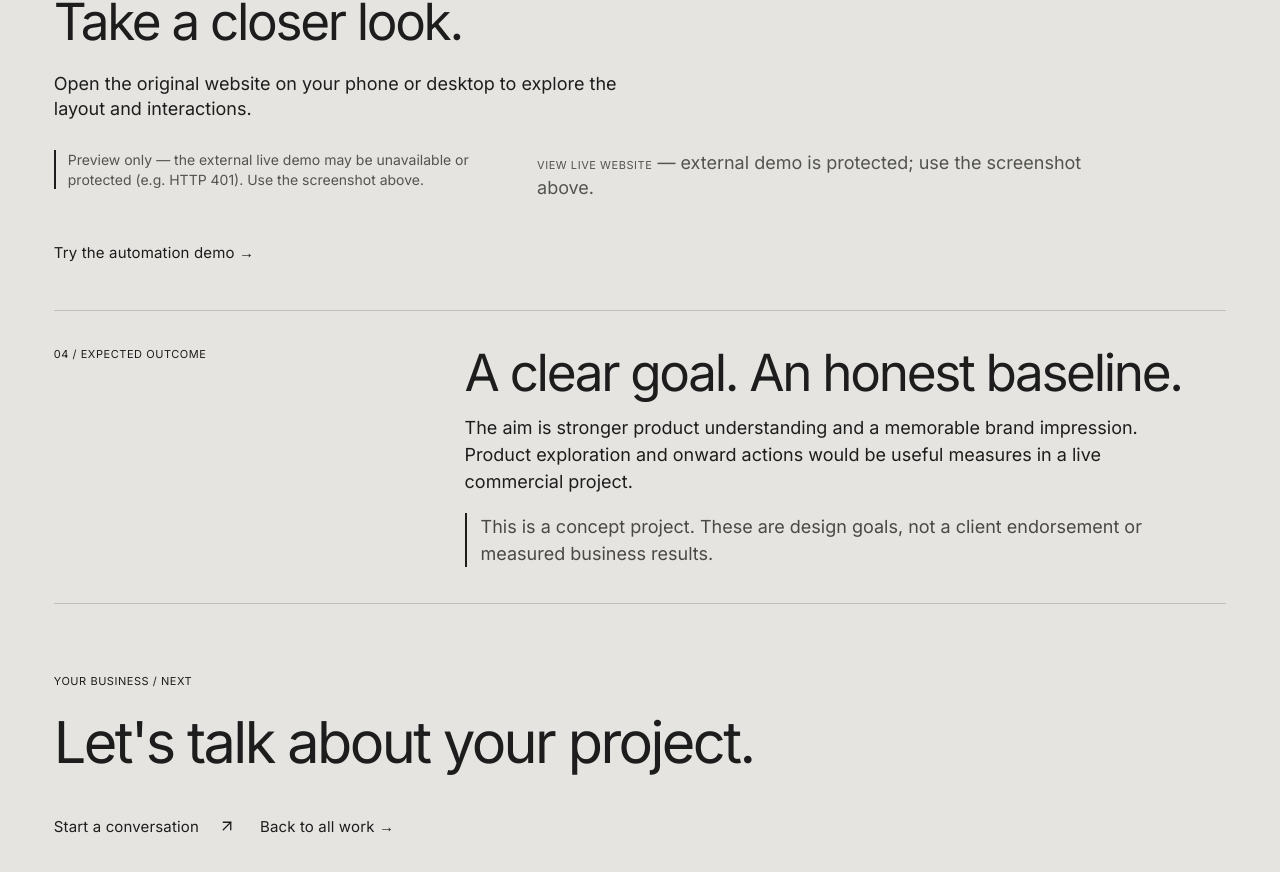
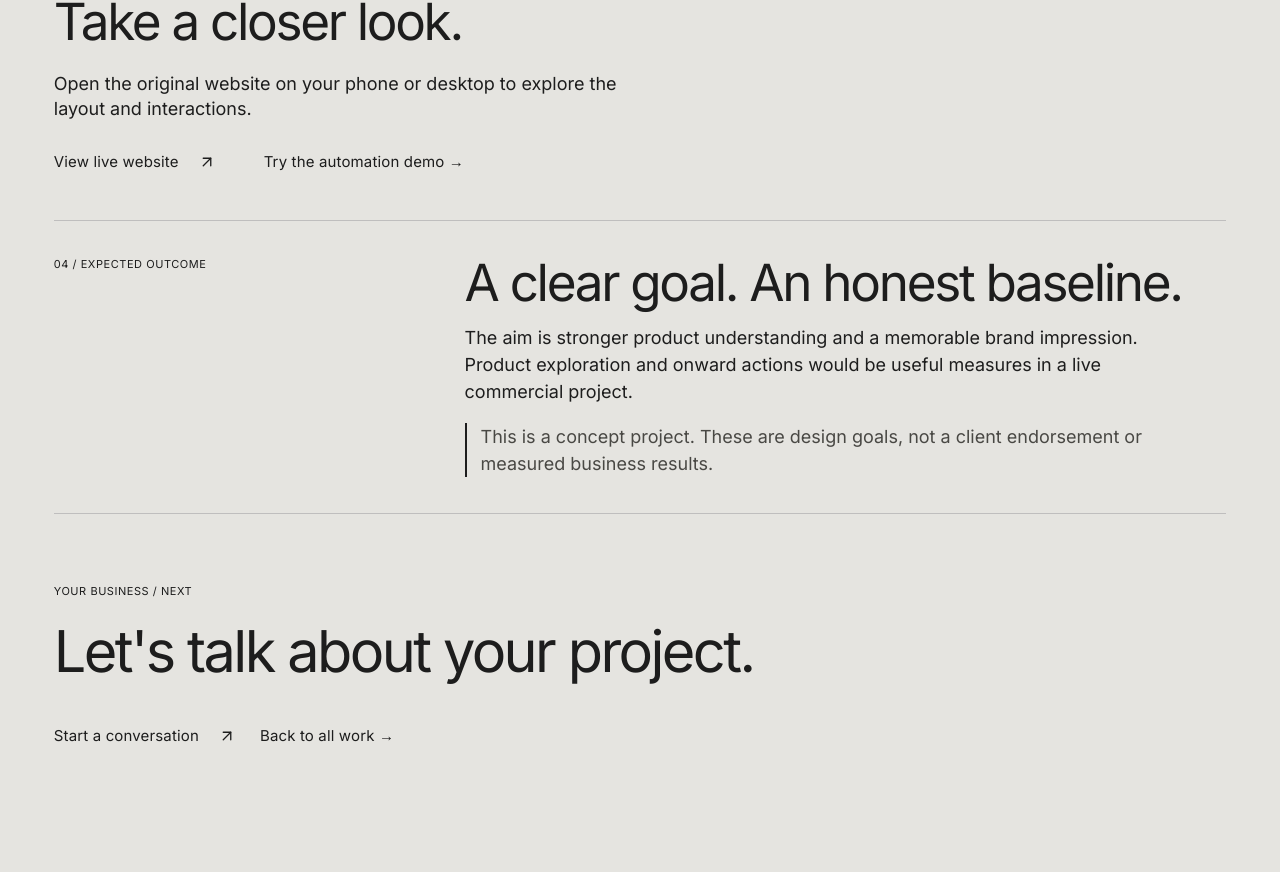
Before and after one commit to devbhattacharya-ai/dev-ai-studio, a Next.js app: page /work/afterdark in a window 1280 px wide. Shown: the part 1963-2835 px from the top of the page. Built offline with nearby package versions, Linux system fonts and the light colour scheme.

Commit message:
fix: always link case Explore to live chatgpt.site demos
Remove auth-wall hide that replaced Explore with plain text.
Case studies open case.url in a new tab; home cards stay /work/[slug].
URLs verified against live source — no changes needed.

```diff
--- a/src/components/CaseLiveExplore.tsx
+++ b/src/components/CaseLiveExplore.tsx
@@ -1,88 +1,26 @@
 "use client";
 
-import { useEffect, useState } from "react";
 import Link from "next/link";
 import { getCaseChrome } from "@/lib/content";
 import { useLanguage } from "@/lib/LanguageContext";
 import { GhostLink } from "./GhostLink";
 
-type Status = "checking" | "ok" | "unavailable";
-
-function isAuthWalledHost(url: string) {
-  try {
-    const host = new URL(url).hostname;
-    return host.endsWith("chatgpt.site") || host.includes("chatgpt.com");
-  } catch {
-    return false;
-  }
-}
-
 /**
- * Resilient “View live website” pattern:
- * - Local screenshot stays the primary preview (rendered by parent).
- * - Never iframe external demos (auth-walled chatgpt.site returns 401).
- * - Soft reachability; protected hosts skip fetch and show liveFallback.
+ * Case studies always expose Explore → case.url (chatgpt.site demos) in a new tab.
+ * Screenshot + case copy stay in the parent. External demos may still 401 for
+ * anonymous visitors — the link remains clickable either way.
  */
 export function CaseLiveExplore({ liveUrl }: { liveUrl: string }) {
   const { lang } = useLanguage();
   const chrome = getCaseChrome(lang);
-  const protectedHost = isAuthWalledHost(liveUrl);
-  const [status, setStatus] = useState<Status>(
-    protectedHost ? "unavailable" : "checking",
-  );
-
-  useEffect(() => {
-    if (protectedHost) {
-      setStatus("unavailable");
-      return;
-    }
-
-    let cancelled = false;
-    const controller = new AbortController();
-    const timer = window.setTimeout(() => controller.abort(), 4500);
-
-    fetch(liveUrl, {
-      method: "HEAD",
-      mode: "no-cors",
-      signal: controller.signal,
-      cache: "no-store",
-    })
-      .then(() => {
-        if (!cancelled) setStatus("ok");
-      })
-      .catch(() => {
-        if (!cancelled) setStatus("unavailable");
-      })
-      .finally(() => {
-        window.clearTimeout(timer);
-      });
-
-    return () => {
-      cancelled = true;
-      controller.abort();
-      window.clearTimeout(timer);
-    };
-  }, [liveUrl, protectedHost]);
+  const demoHref = lang === "mr" ? "/?lang=mr#automation-demo" : "/#automation-demo";
 
   return (
     <div className="case-live-explore">
-      {status === "unavailable" ? (
-        <p className="case-live-fallback" role="status">
-          {chrome.liveFallback}
-        </p>
-      ) : null}
-      {!protectedHost ? (
-        <GhostLink href={liveUrl} external srHint={chrome.exploreLiveSr}>
-          {chrome.exploreLive}
-        </GhostLink>
-      ) : (
-        <p className="case-live-note">
-          <span className="label">{chrome.exploreLive}</span>
-          {" — "}
-          external demo is protected; use the screenshot above.
-        </p>
-      )}
-      <Link className="ghost-link" href="/#automation-demo">
+      <GhostLink href={liveUrl} external srHint={chrome.exploreLiveSr}>
+        {chrome.exploreLive}
+      </GhostLink>
+      <Link className="ghost-link" href={demoHref}>
         {chrome.exploreDemo}
       </Link>
     </div>
```
